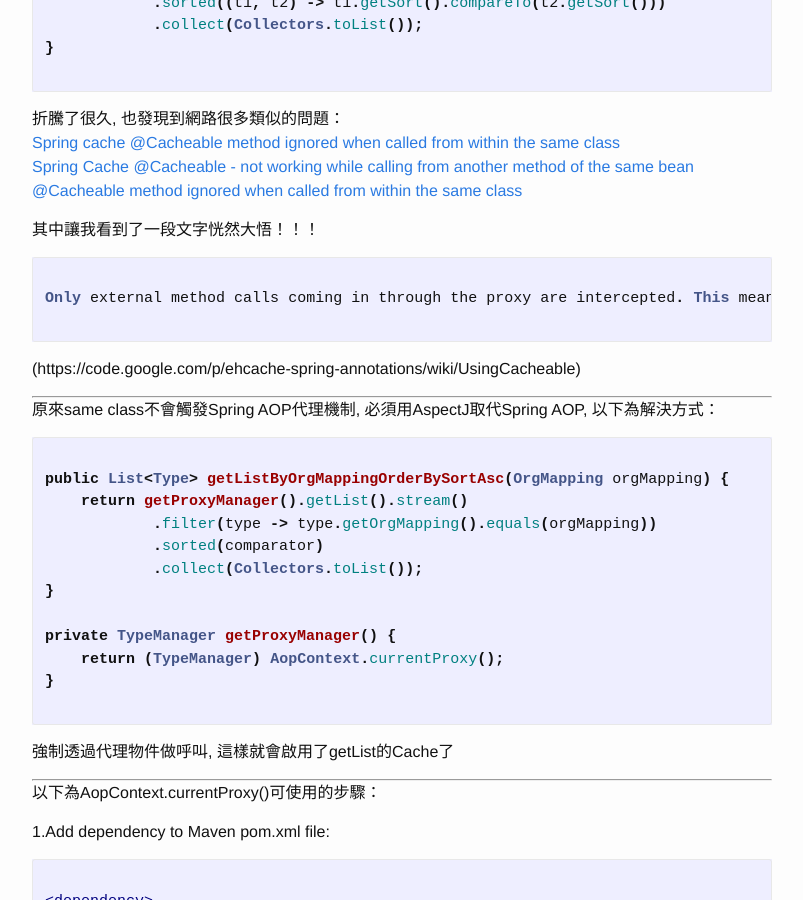
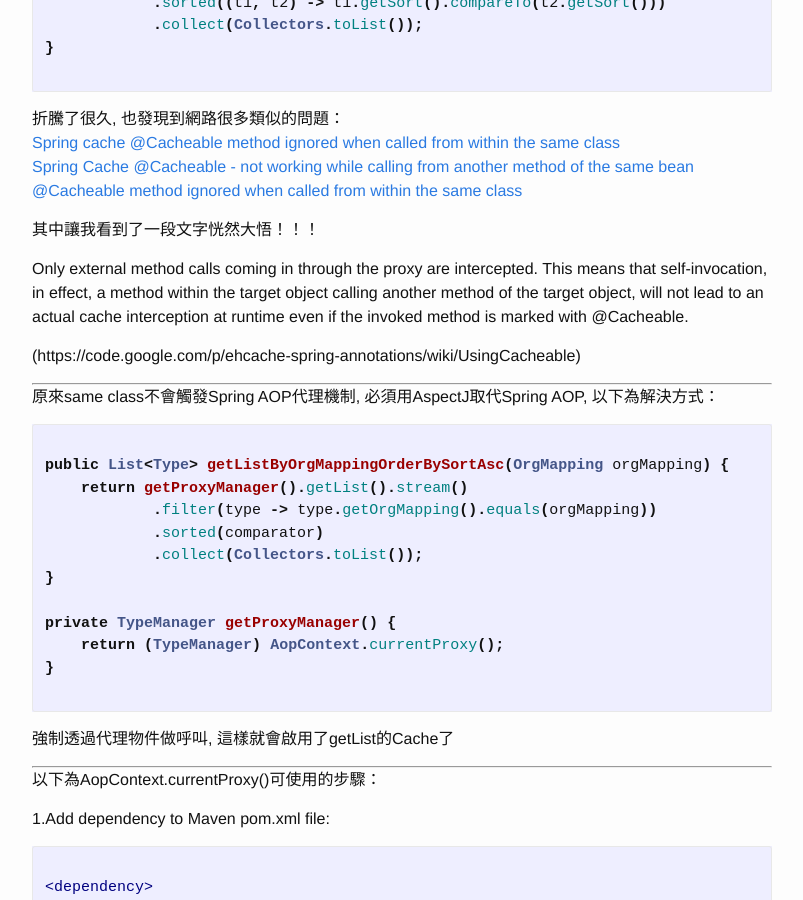
Before and after one commit to eden90267/eden90267.github.io, a Jekyll site: the page built from _posts/2016-02-24-spring-cache-cacheable-method-ignored-when-called-from-within-the-same-class.markdown, in a window 1280 px wide and 900 px high, scrolled down 650 px. Shown: the whole window, without its empty margins (238-1041 px from the left). Built offline with Jekyll 4.4.1, drawn with Linux system fonts in a browser that asks for light colours.

Commit message:
modify spring-cache-cacheable-method-ignored-when-called-from-within-the-same-class page

```diff
--- a/_posts/2016-02-24-spring-cache-cacheable-method-ignored-when-called-from-within-the-same-class.markdown
+++ b/_posts/2016-02-24-spring-cache-cacheable-method-ignored-when-called-from-within-the-same-class.markdown
@@ -33,11 +33,7 @@ public List<Type> getListByOrgMappingAndStatusOrderBySortAsc(OrgMapping orgMappi
 
 其中讓我看到了一段文字恍然大悟！！！
 
-~~~ java
-
 Only external method calls coming in through the proxy are intercepted. This means that self-invocation, in effect, a method within the target object calling another method of the target object, will not lead to an actual cache interception at runtime even if the invoked method is marked with @Cacheable.
-
-~~~
 
 (https://code.google.com/p/ehcache-spring-annotations/wiki/UsingCacheable)
 
```
